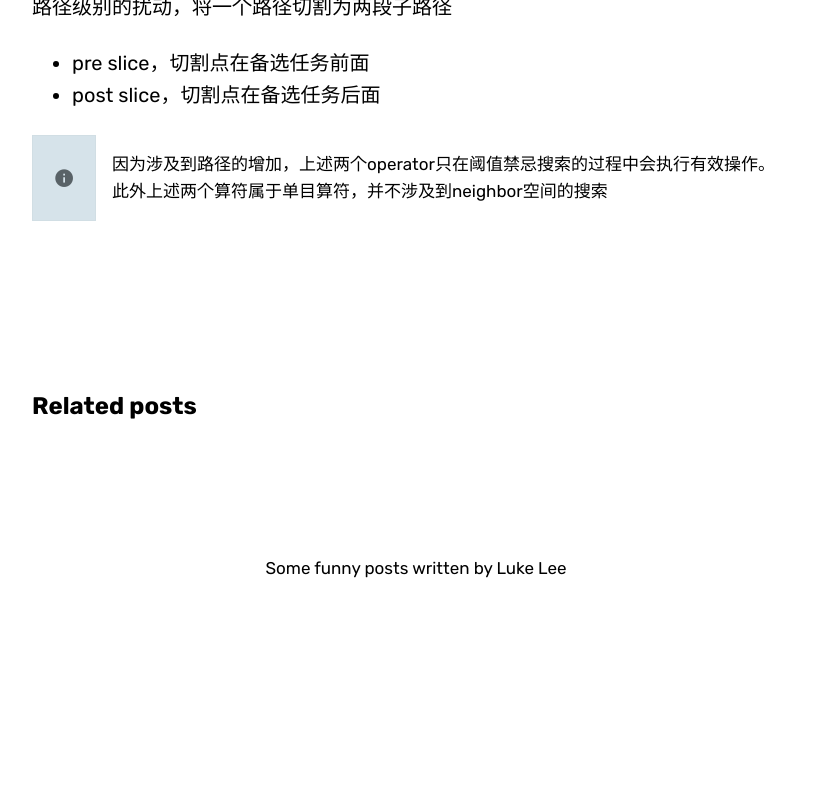
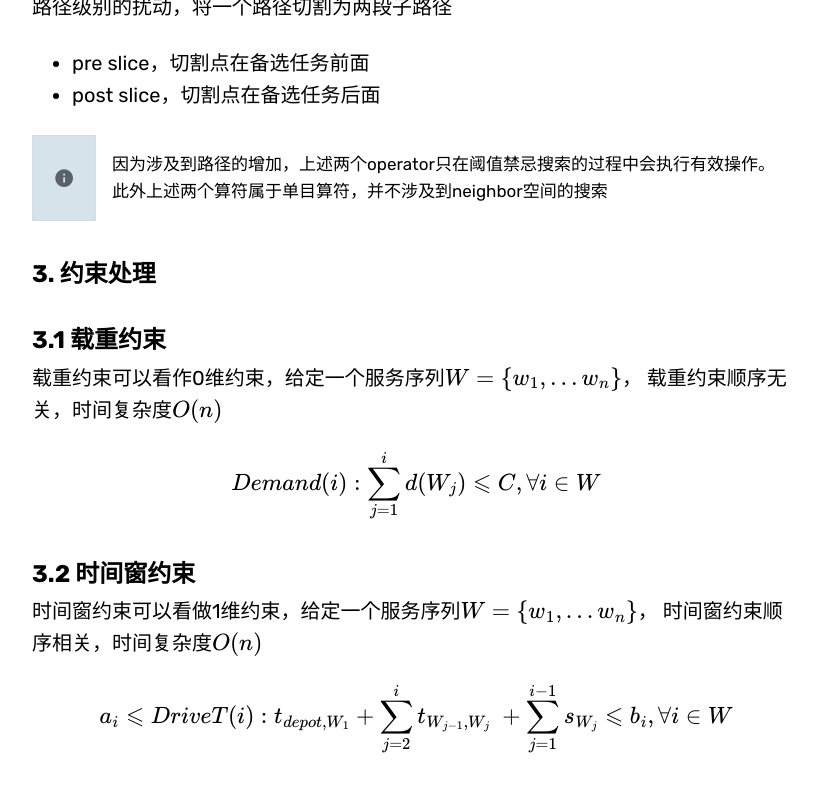
Before and after one commit to LukeLee233/lukelee233.github.io, a Jekyll site: the page built from _posts/2020-09-05-articleconfig.md, in a window 1280 px wide and 900 px high, scrolled down 7635 px. Shown: the top 792 px of the window, without its empty margins (224-1041 px from the left). Built offline with Jekyll 4.4.1, drawn with Linux system fonts in a browser that asks for light colours; some web fonts are replaced; formulas are drawn with MathJax 3; comment, search, counter and statistics services are not loaded; before the commit the page ends 8282 px from its top, so only the background shows below that.

Commit message:
add constraint content in articleconfig.md

```diff
--- a/_posts/2020-09-05-articleconfig.md
+++ b/_posts/2020-09-05-articleconfig.md
@@ -287,3 +287,24 @@ move 操作实现是通过dynamic programming的思想来实现的。<br>
 因为涉及到路径的增加，上述两个operator只在阈值禁忌搜索的过程中会执行有效操作。
 此外上述两个算符属于单目算符，并不涉及到neighbor空间的搜索
 </div>
+
+## 3. 约束处理
+
+## 3.1 载重约束
+
+载重约束可以看作0维约束，给定一个服务序列$W=\\{w_1,...w_n\\}$，
+载重约束顺序无关，时间复杂度$O(n)$
+
+$$
+Demand(i):\sum_{j=1}^{i}d(W_j)\leqslant C, \forall i \in W
+$$
+
+## 3.2 时间窗约束
+
+时间窗约束可以看做1维约束，给定一个服务序列$W=\\{w_1,...w_n\\}$，
+时间窗约束顺序相关，时间复杂度$O(n)$
+
+$$
+a_{i} \leqslant DriveT(i):t_{depot,W_1}+\sum_{j=2}^{i}t_{W_{j-1},W_{j}}
+\ + \sum_{j=1}^{i-1}s_{W_{j}}\leqslant b_i, \forall i \in W
+$$
```
